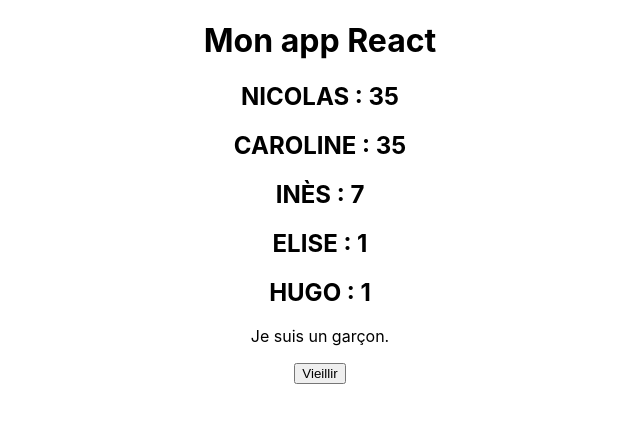
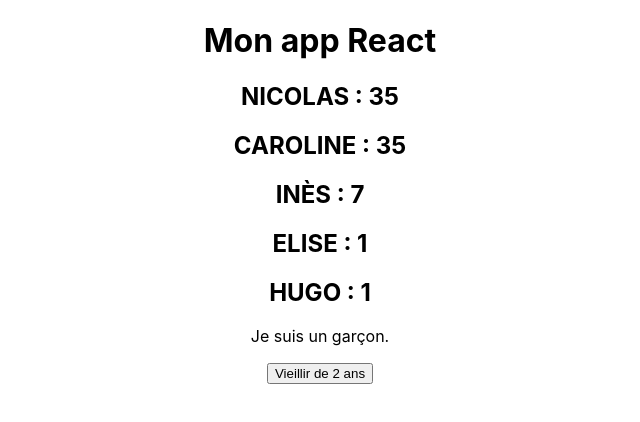
Before and after one commit to Nikuspokus/udemy-vuejs-49h, a React (Create React App) app in the folder premier-projet-react/: page / in a window 1280 px wide. Shown: the top 422 px of the page, without its empty margins (320-960 px from the left). Built offline with nearby package versions, Linux system fonts and the light colour scheme.

Commit message:
chap 24 - Passer des methodes entre les composants - Fini

```diff
--- a/premier-projet-react/src/App.js
+++ b/premier-projet-react/src/App.js
@@ -1,6 +1,7 @@
 import React, { Component } from "react";
 import "./App.css";
 import Membre from "./components/Membre";
+import Button from "./components/Button";
 
 const famille = {
   membre1: {
@@ -27,13 +28,13 @@ const famille = {
 
 class App extends Component {
   state = {
-    famille,
+    famille
   };
 
-  handleClick = () => {
+  handleClick = (num) => {
     const famille = {...this.state.famille}
-    famille.membre1.age += 1
-    this.setState({ famille})
+    famille.membre1.age += num
+    this.setState({ famille })
   };
 
   render() {
@@ -60,7 +61,9 @@ class App extends Component {
           nom={famille.membre5.nom} >
           Je suis un garçon.
         </Membre>
-        <button onClick={this.handleClick}>Vieillir</button>
+        <Button
+          vieillir={() => this.handleClick(2)}
+        />
       </div>
     );
   }
--- /dev/null
+++ b/premier-projet-react/src/components/Button.js
@@ -0,0 +1,8 @@
+import React from "react";
+
+const Button = ({vieillir }) => (
+  <button onClick={vieillir}>
+    Vieillir de 2 ans
+  </button>)
+
+export default Button;
```
